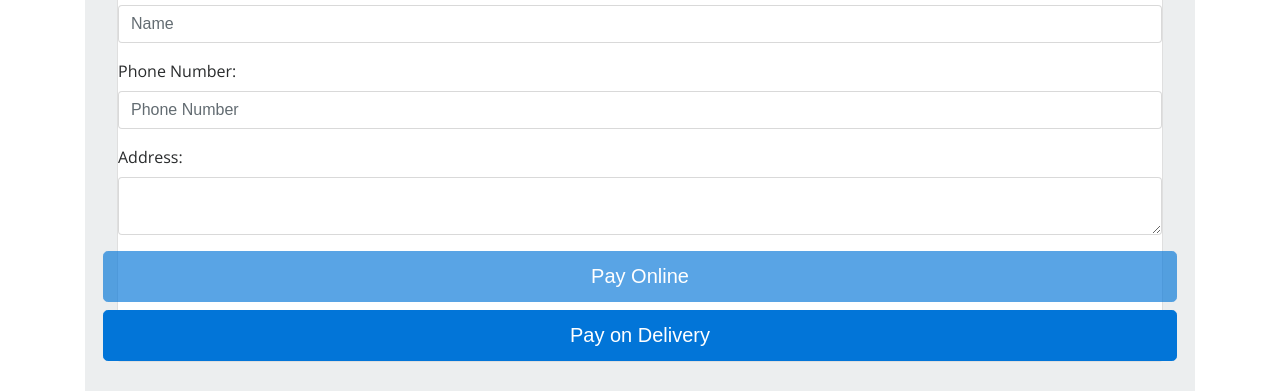
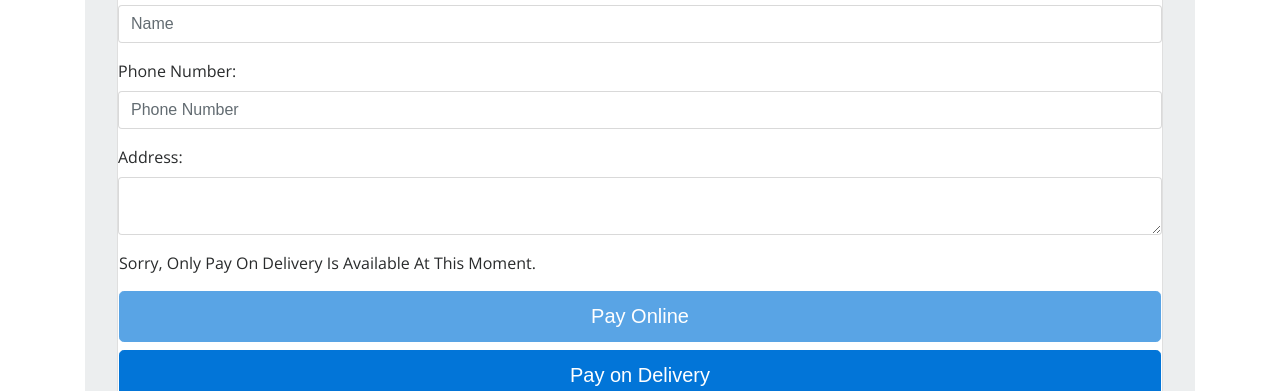
Before and after one commit to Lambz/Shopified, a website: page contactForBuy.html in a window 1280 px wide. Shown: the part 409-800 px from the top of the page. Drawn offline with nearby package versions, Linux system fonts and the light colour scheme.

Commit message:
updated ContactForBuy

```diff
--- a/contactForBuy.html
+++ b/contactForBuy.html
@@ -92,7 +92,8 @@
                     <label for="addressInput">Address: </label>
                     <textarea id="addressInput" name="addressInput" class="form-control mb-3"
                         aria-label="With textarea"></textarea>
-                    <div class="row">
+                    <div class="row px-3">
+                        <p>Sorry, Only Pay on Delivery is available at this moment.</p>
                         <button class="btn btn-primary btn-lg btn-block" disabled>Pay Online</button>
                         <button class="btn btn-primary btn-lg btn-block" onclick="addOrderClicked()">Pay on Delivery</button>
                     </div>
```
